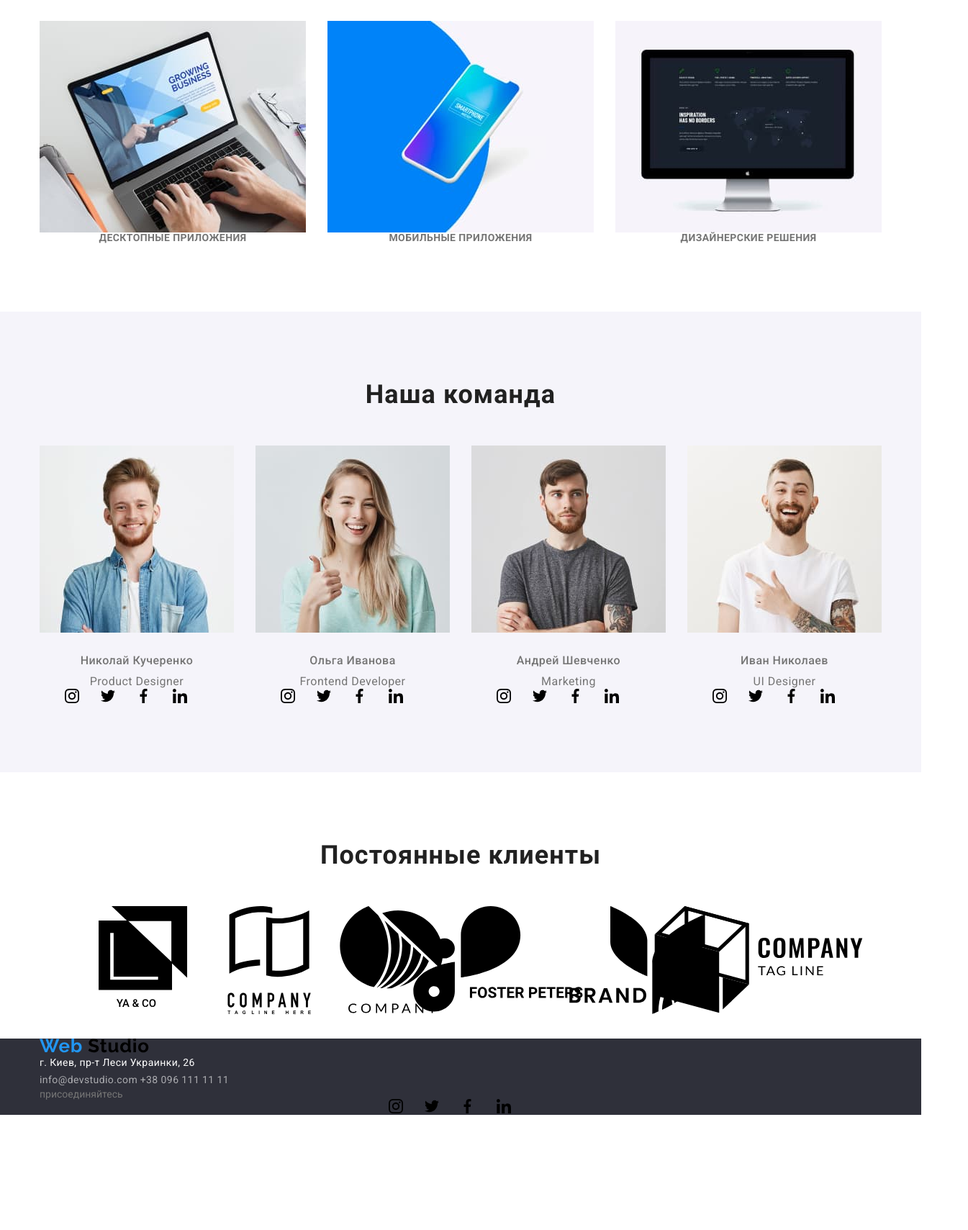
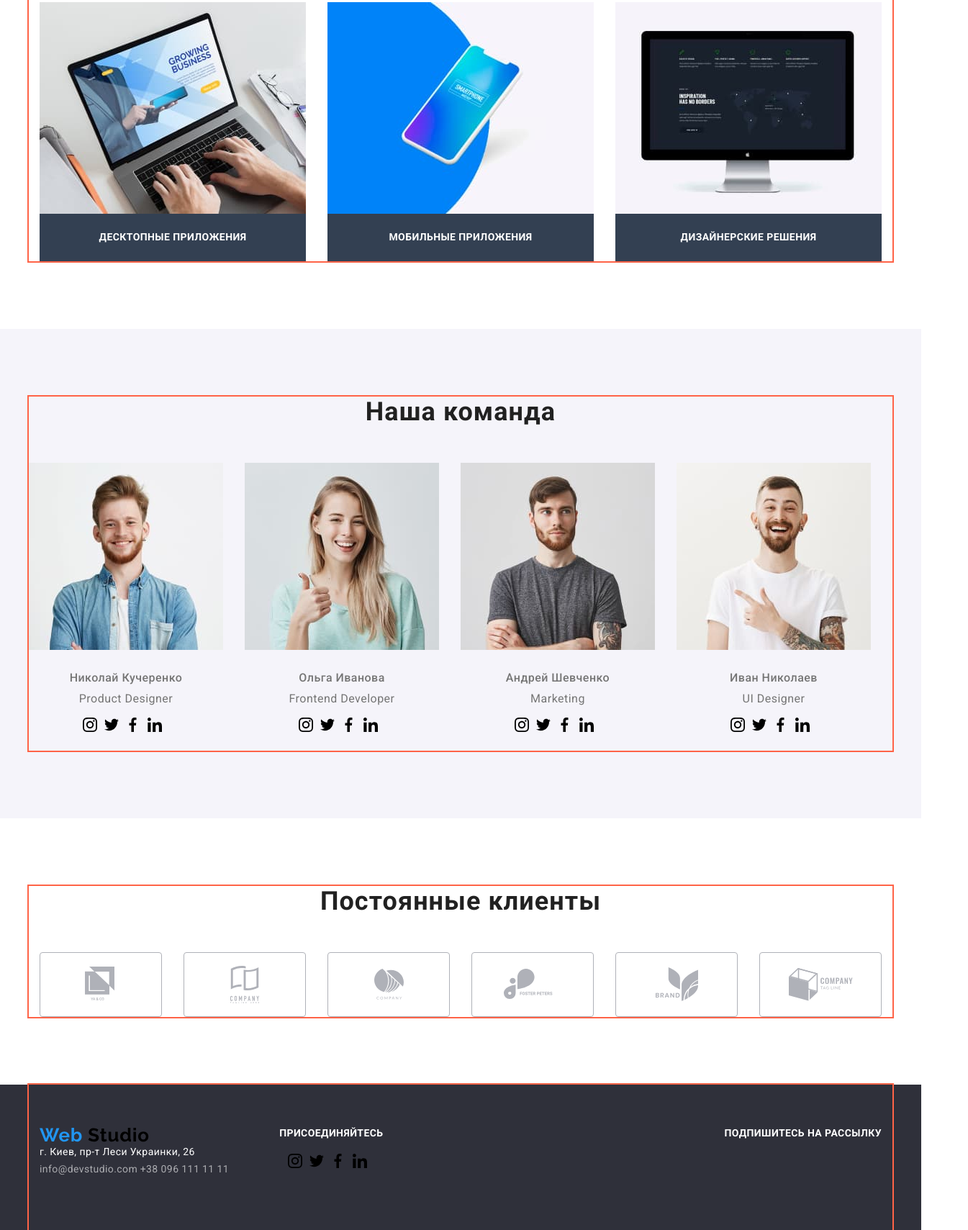
Before and after one commit to OleksiiSosnytskyi/Projects-with-mentor-Bogdan-Bondarenko, a plain HTML site: page index.html in a window 1280 px wide. Shown: the part 1013-2722 px from the top of the page at 72% size, 1345 px wide, since content can reach past the window. Before the commit the page ends 2562 px from the top, so only its background shows below. Drawn offline with Linux system fonts and the light colour scheme.

Commit message:
без стилизации картинки и свг

```diff
--- a/css/styles.css
+++ b/css/styles.css
@@ -137,13 +137,20 @@ html {
   width: 100%;
   height: 100%;
 }
+:root {
+  --primary-text-color: #757575;
+  --title-text-color: #212121;
+  --accent-color: #2196f3;
+  --primary-white-color: #ffffff;
+  --secondary-background-color: #f5f4fa;
+}
 
 body {
   margin: 0;
   font-family: 'Roboto', sans-serif; /*указать нужный нам шрифт, скачать его и подключить в индексе*/
   font-weight: 400; /*указываем основной*/
   font-size: 14px; /*по дефолту*/
-  color: #757575; /*основной цвет текста*/
+  color: var(--primary-text-color); /*основной цвет текста*/
   min-width: 320px; /*потому что макет адаптивный*/
   overflow-x: hidden; /*скрол по горизонтали отменяет*/
   overflow-y: auto;
@@ -154,6 +161,7 @@ body {
 img {
   display: block; /*меняет из строчного на блочный*/
   max-width: 100%; /*растянет по размеру контейнера, в котором лежит*/
+  height: auto;
 }
 
 a {
@@ -171,6 +179,7 @@ nav__list > a {
   width: 100%;
   padding: 0 15px;
   margin: 0 auto;
+  outline: 2px solid tomato;
 }
 
 .layout__sect {
@@ -182,21 +191,27 @@ nav__list > a {
   margin-right: 85px;
 }
 
-.nav__list-item:not(:last-child) {
-  margin-right: 50px;
-}
-
 .header__items {
   display: inline-flex;
   align-items: center;
+  flex-wrap: wrap;
 }
 
 .header__item-nav {
   margin-right: auto;
 }
+.header__item--right {
+  margin-left: auto;
+}
 
 .nav__list {
   display: inline-flex;
+  flex-wrap: wrap;
+  margin: 0 -25px;
+}
+
+.nav__list-item {
+  margin: 0 25px;
 }
 
 .list {
@@ -205,18 +220,14 @@ nav__list > a {
   font-size: 14px;
   line-height: 1.14;
   letter-spacing: 0.02em;
-  color: #757575;
+  color: var(--primary-text-color);
 }
 
 .nav {
   font-weight: 500;
   font-size: 14px;
   letter-spacing: 0.02em;
-  color: #212121;
-}
-
-.header__item--right {
-  margin-left: auto;
+  color: var(--title-text-color);
 }
 
 .layout__sect-title--hero {
@@ -238,8 +249,8 @@ nav__list > a {
   letter-spacing: 0.06em;
   border: transparent;
   border-radius: 4px;
-  background: #2196f3;
-  color: #ffffff;
+  background: var(--accent-color);
+  color: var(--primary-white-color);
 
   margin-top: 30px;
 }
@@ -251,10 +262,24 @@ nav__list > a {
 
 .blocks-list {
   display: flex;
+  flex-wrap: wrap;
+  margin: 0 -15px;
 }
 
-.blocks-item:not(:last-child) {
-  margin-right: 30px;
+.blocks-item {
+  width: 270px;
+  margin: 0 15px;
+}
+
+.blocks-icon {
+  width: 70px;
+  height: 70px;
+}
+.blocks-box {
+  display: inline-flex;
+  align-content: center;
+  justify-content: center;
+  padding: 25px 100px;
 }
 
 .blocks-title {
@@ -263,7 +288,7 @@ nav__list > a {
   line-height: 1.14;
   letter-spacing: 0.03em;
   text-transform: uppercase;
-  color: #212121;
+  color: var(--title-text-color);
   margin-top: 30px;
 }
 
@@ -272,8 +297,16 @@ nav__list > a {
   font-size: 14px;
   line-height: 1.71;
   letter-spacing: 0.03em;
-  color: #757575;
+  color: var(--primary-text-color);
   margin-top: 10px;
+}
+.blocks-item--second {
+  background-color: steelblue;
+  width: 370px;
+}
+.blocks-list--second {
+  box-sizing: content-box;
+  /* background-color: springgreen; */
 }
 
 .layout__sect-title {
@@ -283,26 +316,34 @@ nav__list > a {
   line-height: 1.17;
   text-align: center;
   letter-spacing: 0.03em;
-  color: #212121;
+  color: var(--title-text-color);
 }
 .layout__sect--third {
   padding-top: 0;
+}
+.blocks-item--second {
 }
 
 .blocks-item__title {
   font-weight: 700;
   font-size: 14px;
   line-height: 1.14;
-  text-align: center;
   letter-spacing: 0.03em;
   text-transform: uppercase;
+  color: var(--primary-white-color);
+  background: rgba(47, 48, 58, 0.8);
+  padding: 25px;
+  text-align: center;
+  display: inline-flexbox;
 }
 
-.layout__sect-second {
-  background-color: #f5f4fa;
-}
 .items {
   display: flex;
+  flex-wrap: wrap;
+  margin: 0 -15px;
+}
+item {
+  margin: 0 15px;
 }
 
 .item:not(:last-child) {
@@ -329,7 +370,7 @@ nav__list > a {
 
 .social {
   display: inline-flex;
-  margin-right: 30px;
+  margin-right: 10px;
 }
 
 .social__link-icon {
@@ -340,15 +381,33 @@ nav__list > a {
 .socials {
   display: flex;
   justify-content: center;
+  flex-wrap: wrap;
+  margin-top: 16px;
+  margin-bottom: 24px;
 }
 
 .layout__sect-list {
   display: flex;
+  flex-wrap: wrap;
+  margin: 0 -15px;
 }
 
 .layout__sect-item {
+  margin: 0 15px;
+}
+
+.layout__sect-link {
+  display: inline-flex;
+  border: 1px solid #afb1b8;
+  border-radius: 4px;
   width: 170px;
   height: 90px;
+  justify-content: center;
+  align-items: center;
+}
+
+.layout__sect-second {
+  background-color: var(--secondary-background-color);
 }
 
 .layout__sect-icon:not(:last-child) {
@@ -364,7 +423,7 @@ nav__list > a {
   font-size: 14px;
   line-height: 1.71;
   letter-spacing: 0.03em;
-  color: #ffffff;
+  color: var(--primary-white-color);
 }
 
 .footer__item-link {
@@ -374,3 +433,28 @@ nav__list > a {
   letter-spacing: 0.03em;
   color: rgba(255, 255, 255, 0.6);
 }
+
+.footer__list {
+  display: flex;
+  margin: 0 -35px;
+  padding: 60px 0;
+}
+
+.footer__item {
+  padding-left: 35px;
+  padding-right: 35px;
+}
+
+.footer__item:last-child {
+  margin-left: auto;
+}
+
+.footer__item-title {
+  margin-bottom: 20px;
+  font-weight: bold;
+  font-size: 14px;
+  line-height: 1.14;
+  letter-spacing: 0.03em;
+  text-transform: uppercase;
+  color: var(--primary-white-color);
+}
--- a/index.html
+++ b/index.html
@@ -74,14 +74,16 @@
         </div>
       </section>
 
-      <!-- разделе отсутствует заголовок. Подумайте об использовании элементов h2-, h6 -->
+      <!--это после валидатора разделе отсутствует заголовок. Подумайте об использовании элементов h2-, h6 -->
       <section class="layout__sect">
         <div class="container">
           <ul class="blocks-list">
             <li class="blocks-item">
-              <svg class="">
+              <div class="blocks-box">
+                <svg class="blocks-icon">
                   <use href="./images/sprite.svg#icon-antenna"></use>
                 </svg>
+              </div>
               <p class="blocks-title">Внимание к деталям</p>
               <p class="blocks-text">
                 Идейные соображения, а также начало повседневной работы по
@@ -89,9 +91,11 @@
               </p>
             </li>
             <li class="blocks-item">
-              <svg class="">
+              <div class="blocks-box">
+                <svg class="blocks-icon">
                   <use href="./images/sprite.svg#icon-clock"></use>
                 </svg>
+              </div>
               <p class="blocks-title">Пунктуальность</p>
               <p class="blocks-text">
                 Задача организации, в особенности же рамки и место обучения
@@ -99,9 +103,11 @@
               </p>
             </li>
             <li class="blocks-item">
-              <svg class="">
+              <div class="blocks-box">
+                <svg class="blocks-icon">
                   <use href="./images/sprite.svg#icon-diagram"></use>
                 </svg>
+              </div>
               <p class="blocks-title">Планирование</p>
               <p class="blocks-text">
                 Равным образом консультация с широким активом в значительной
@@ -109,9 +115,11 @@
               </p>
             </li>
             <li class="blocks-item">
-              <svg class="">
+              <div class="blocks-box">
+                <svg class="blocks-icon">
                   <use href="./images/sprite.svg#icon-astronaut"></use>
                 </svg>
+              </div>
               <p class="blocks-title">Современные технологии</p>
               <p class="blocks-text">
                 Значимость этих проблем настолько очевидна, что реализация
@@ -126,7 +134,7 @@
         <div class="container">
           <h2 class="layout__sect-title">Чем мы занимаемся</h2>
           <ul class="blocks-list blocks-list--second">
-            <li class="blocks-item">
+            <li class="blocks-item blocks-item--second">
               <div class="blocks-item__img">
                 <img
                   src="./images/laptopopti.jpg"
@@ -137,7 +145,7 @@
               </div>
               <p class="blocks-item__title">Десктопные приложения</p>
             </li>
-            <li class="blocks-item">
+            <li class="blocks-item blocks-item--second">
               <div class="blocks-item__img">
                 <img
                   src="./images/mobileappopti.jpg"
@@ -148,7 +156,7 @@
               </div>
               <p class="blocks-item__title">Мобильные приложения</p>
             </li>
-            <li class="blocks-item">
+            <li class="blocks-item blocks-item--second">
               <div class="blocks-item__img">
                 <img
                   src="./images/designdecisionopti.jpg"
@@ -327,44 +335,32 @@
           <ul class="layout__sect-list">
             <li class="layout__sect-item">
               <a href="" class="layout__sect-link">
-                <svg>
-                  <use href="./images/sprite.svg#icon-client1"></use>
-                </svg>
+                <img src="./images/client1.svg" alt="" />
               </a>
             </li>
             <li class="layout__sect-item">
               <a href="" class="layout__sect-link">
-                <svg class="layout__sect-icon">
-                  <use href="./images/sprite.svg#icon-client2"></use>
-                </svg>
+                <img src="./images/client2.svg" alt="" />
               </a>
             </li>
             <li class="layout__sect-item">
               <a href="" class="layout__sect-link">
-                <svg>
-                  <use href="./images/sprite.svg#icon-client3"></use>
-                </svg>
+                <img src="./images/client3.svg" alt="" />
               </a>
             </li>
             <li class="layout__sect-item">
               <a href="" class="layout__sect-link">
-                <svg>
-                  <use href="./images/sprite.svg#icon-client4"></use>
-                </svg>
+                <img src="./images/client4.svg" alt="" />
               </a>
             </li>
             <li class="layout__sect-item">
               <a href="" class="layout__sect-link">
-                <svg>
-                  <use href="./images/sprite.svg#icon-client5"></use>
-                </svg>
+                <img src="./images/client5.svg" alt="" />
               </a>
             </li>
             <li class="layout__sect-item">
               <a href="" class="layout__sect-link">
-                <svg>
-                  <use href="./images/sprite.svg#icon-client6"></use>
-                </svg>
+                <img src="./images/client6.svg" alt="" />
               </a>
             </li>
           </ul>
@@ -423,7 +419,9 @@
               </li>
             </ul>
           </li>
-          <li class="signe-up"></li>
+          <li class="footer__item">
+            <p class="footer__item-title">Подпишитесь на рассылку</p>
+          </li>
         </ul>
       </div>
     </footer>
```
Lines whose indentation alone changed are shown as unchanged.
